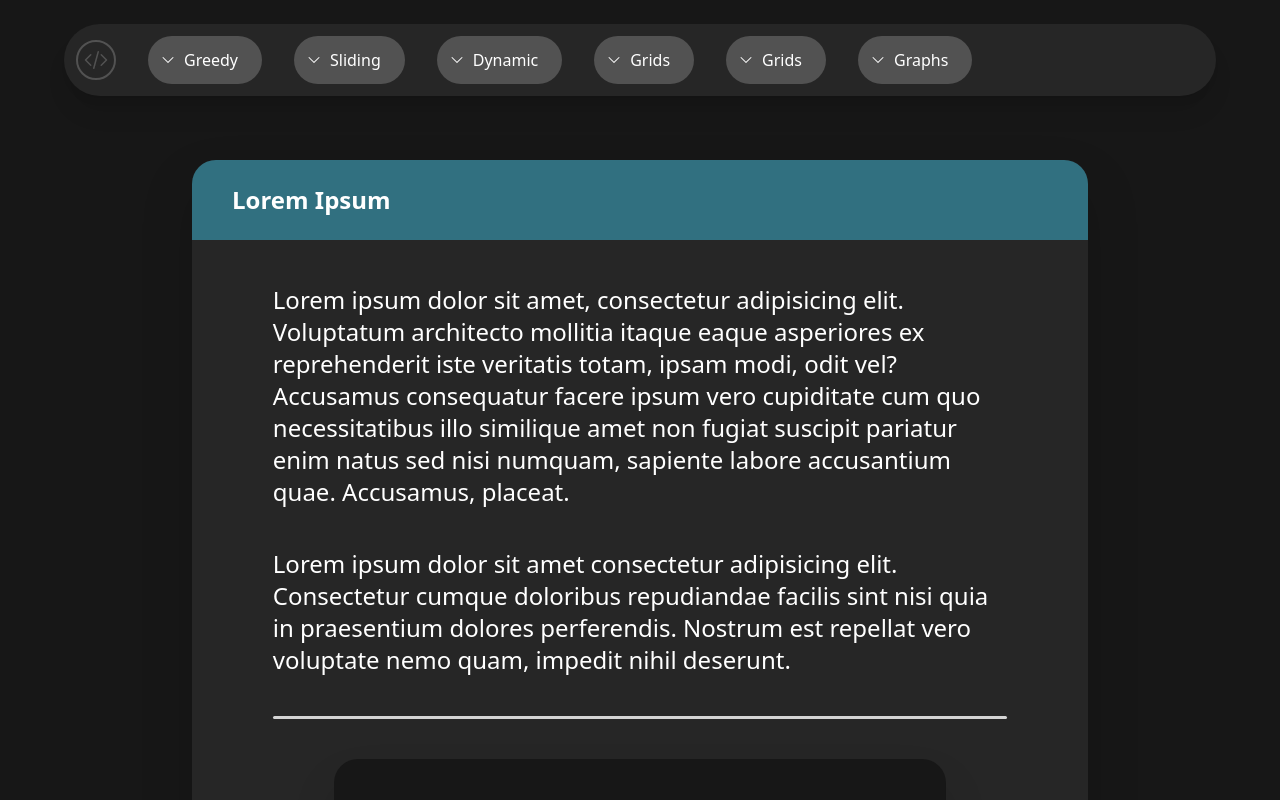
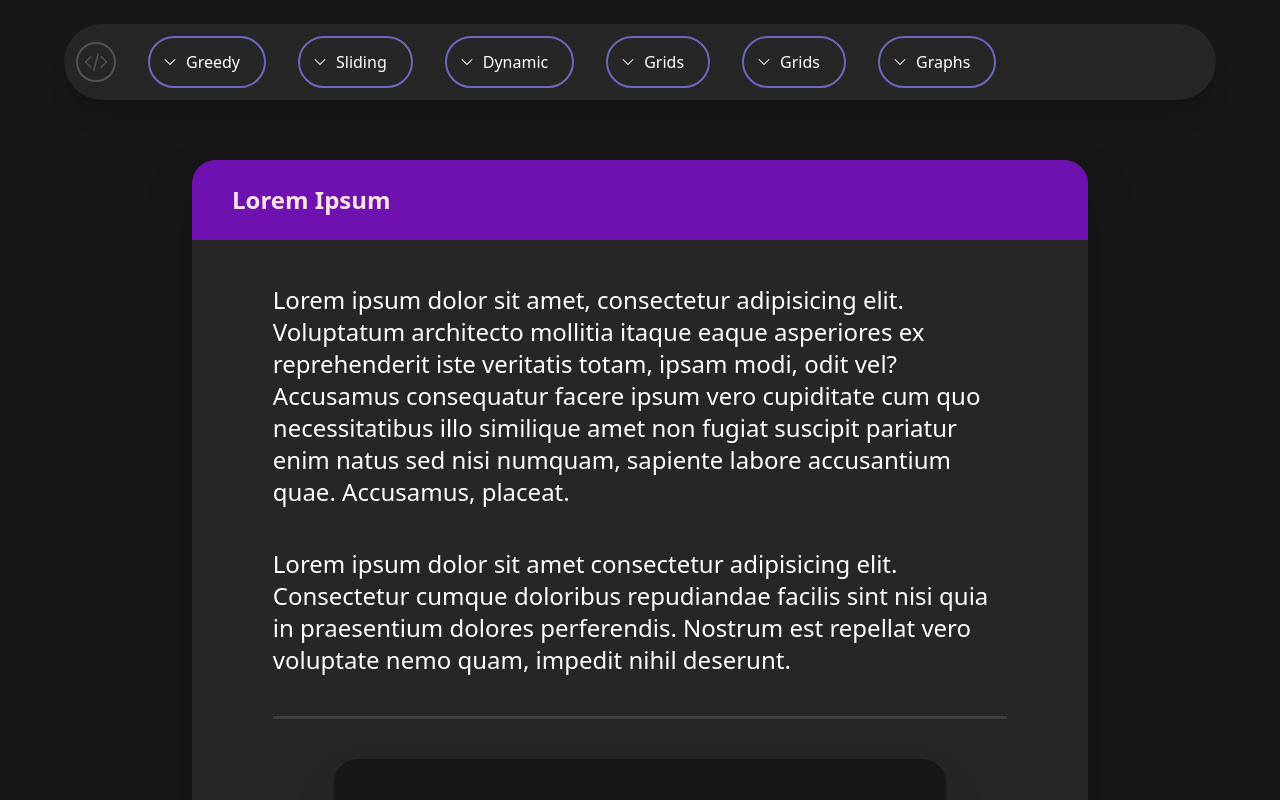
Before and after one commit to CadmusKei/ciq, a Next.js app: page / in a window 1280 px wide. Built offline with nearby package versions, Linux system fonts and the light colour scheme.

Commit message:
Pick base colours

```diff
--- a/src/app/components/Bar.js
+++ b/src/app/components/Bar.js
@@ -1,17 +1,17 @@
 import HomeButton from "./HomeButton";
 import TopicButton from "./TopicButton"
 
-export default function Bar({colour}) {
+export default function Bar({colour, topicColour}) {
     return (
         <div className={`w-[90%] top-[3%] ${colour} rounded-full shadow-xl
         absolute flex p-3 items-center justiy-start gap-8`} >
             <HomeButton/>
-            <TopicButton name="Greedy"/>
-            <TopicButton name="Sliding"/>
-            <TopicButton name="Dynamic"/>
-            <TopicButton name="Grids"/>
-            <TopicButton name="Grids"/>
-            <TopicButton name="Graphs"/>
+            <TopicButton colour={topicColour} name="Greedy"/>
+            <TopicButton colour={topicColour} name="Sliding"/>
+            <TopicButton colour={topicColour} name="Dynamic"/>
+            <TopicButton colour={topicColour} name="Grids"/>
+            <TopicButton colour={topicColour} name="Grids"/>
+            <TopicButton colour={topicColour} name="Graphs"/>
 
 
 
--- a/src/app/components/CodeCard.js
+++ b/src/app/components/CodeCard.js
@@ -12,7 +12,7 @@ export default function CodeCard({children, extras, colour, codeColour}) {
                 {children}
             </div>
 
-            <div className={`mt-auto ${colour} h-[3.5rem] w-full flex items-center p-5
+            <div className={`mt-auto ${colour} h-[4rem] w-full flex items-center p-5
              flex-row-reverse gap-3`}>
                 <PlayButton/>
             </div>
--- a/src/app/components/Divider.js
+++ b/src/app/components/Divider.js
@@ -1,6 +1,6 @@
 
-export default function Divider() {
+export default function Divider({colour}) {
     return (
-        <div className="h-[0.2rem] w-[90%] rounded-full bg-neutral-300"></div>
+        <div className={`h-[0.2rem] w-[90%] rounded-full ${colour}`}></div>
     );
 }
--- a/src/app/components/Title.js
+++ b/src/app/components/Title.js
@@ -1,9 +1,9 @@
 
-export default function Title({name, colour}) {
+export default function Title({name, colour, titleColour}) {
     return (
         <h1 className={`text-2xl w-full font-bold
             ${colour} p-3 pl-10 mt-auto min-h-20
-            flex items-center text-white`}>
+            flex items-center text-rose-100`}>
                 {name}
         </h1>
     );
--- a/src/app/components/TopicButton.js
+++ b/src/app/components/TopicButton.js
@@ -1,10 +1,10 @@
 
-export default function TopicButton({name, onClick}) {
+export default function TopicButton({name, colour, onClick}) {
 
     return (
-        <div className=" h-[90%] bg-neutral-600 rounded-4xl
+        <div className={` h-[90%] border-2 ${colour} rounded-4xl
         flex items-center justify-start p-3 gap-2 pr-6
-        text-white">
+        text-white`}>
             <svg viewBox="0 0 24 24" fill="currentColor" className="size-4">
             <path fillRule="evenodd" d="M12.53 16.28a.75.75 0 0 1-1.06 0l-7.5-7.5a.75.75 0 0 1 1.06-1.06L12 14.69l6.97-6.97a.75.75 0 1 1 1.06 1.06l-7.5 7.5Z"
              clipRule="evenodd" />
--- a/src/app/page.js
+++ b/src/app/page.js
@@ -6,11 +6,16 @@ import CalloutCard from "./components/CalloutCard"
 import Divider from "./components/Divider"
 
 
-let accent3 = "bg-[#594F4F]";
-let accent2 = "bg-[#AB59A3]";
-let accent1 = "bg-[#317080]";
+let accent2 = "border-[#6B68BD]";
+let accent1 = "bg-purple-800";
+let accent1Text = "text-white"
+
+let divColour = "bg-neutral-700"
 let calloutColour = "bg-neutral-600"
+
+let codeColour2 = "bg-neutral-700";
 let codeColour = "bg-neutral-900"
+
 let blockColour = "bg-neutral-800"
 let backgroundColour = "bg-neutral-900"
 
@@ -20,13 +25,13 @@ export default function Home() {
      ${backgroundColour}
      overflow-y-scroll`}>
 
-      <Bar colour={blockColour}/>
+      <Bar colour={blockColour} topicColour={accent2}/>
 
-      <Block extras="mt-40" name="Lorem Ipsum" colour={blockColour} headingCol={accent1}>
+      <Block extras="mt-40" name="Lorem Ipsum" colour={blockColour} headingCol={accent1} headingTextColour={accent1Text} >
         <ProblemCard> Lorem ipsum dolor sit amet, consectetur adipisicing elit. Voluptatum architecto mollitia itaque eaque asperiores ex reprehenderit iste veritatis totam, ipsam modi, odit vel? Accusamus consequatur facere ipsum vero cupiditate cum quo necessitatibus illo similique amet non fugiat suscipit pariatur enim natus sed nisi numquam, sapiente labore accusantium quae. Accusamus, placeat. </ProblemCard>
         <ProblemCard>Lorem ipsum dolor sit amet consectetur adipisicing elit. Consectetur cumque doloribus repudiandae facilis sint nisi quia in praesentium dolores perferendis. Nostrum est repellat vero voluptate nemo quam, impedit nihil deserunt.</ProblemCard>
-        <Divider/>
-        <CodeCard codeColour={codeColour} colour={accent2}>Lo incidunt molestias provident alias modi consequatur mollitia doloremque quod labore ducimus blanditiis. Animi, debitis nostrum, mollitia at culpa adipisci pariatur omnis nulla nisi excepturi iste. Inventore illo animi id maxime, voluptates, maiores totam praesentium qui, fugit aspernatur tempora! Nam exercitationem quod similique molestias et unde asperiores corporis laboriosam suscipit, pariatur accusantium in repellendus aut. Quibusdam odio nostrum deleniti nesciunt aspernatur in sapiente unde maiores, magni praesentium dolores, similique eaque nisi non. Sequi ad tempora voluptates harum quo fugit eveniet in animi ipsum molestias dignissimos eius impedit maiores laudantium voluptatum, est aliquam adipisci quis obcaecati illo, corrupti delectus esse, blanditiis reiciendis! Nulla eius debitis culpa odit aperiam autem nam quaerat, incidunt totam nobis sint alias itaque assumenda similique deleniti pariatur? Optio necessitatibus odio libero cupiditate alias molestiae voluptates magni hic consectetur. Ex sit hic quisquam magni fugit earum saepe sint, quibusdam praesentium accusamus cupiditate? Asperiores similique natus animi, id repellat corrupti.</CodeCard>
+        <Divider colour={divColour}/>
+        <CodeCard codeColour={codeColour} colour={codeColour2}>Lo incidunt molestias provident alias modi consequatur mollitia doloremque quod labore ducimus blanditiis. Animi, debitis nostrum, mollitia at culpa adipisci pariatur omnis nulla nisi excepturi iste. Inventore illo animi id maxime, voluptates, maiores totam praesentium qui, fugit aspernatur tempora! Nam exercitationem quod similique molestias et unde asperiores corporis laboriosam suscipit, pariatur accusantium in repellendus aut. Quibusdam odio nostrum deleniti nesciunt aspernatur in sapiente unde maiores, magni praesentium dolores, similique eaque nisi non. Sequi ad tempora voluptates harum quo fugit eveniet in animi ipsum molestias dignissimos eius impedit maiores laudantium voluptatum, est aliquam adipisci quis obcaecati illo, corrupti delectus esse, blanditiis reiciendis! Nulla eius debitis culpa odit aperiam autem nam quaerat, incidunt totam nobis sint alias itaque assumenda similique deleniti pariatur? Optio necessitatibus odio libero cupiditate alias molestiae voluptates magni hic consectetur. Ex sit hic quisquam magni fugit earum saepe sint, quibusdam praesentium accusamus cupiditate? Asperiores similique natus animi, id repellat corrupti.</CodeCard>
         <ProblemCard>Lorem ipsum dolor sit amet consectetur adipisicing elit. Aut praesentium deleniti atque iusto hic nisi illum sunt ea totam beatae!</ProblemCard>
         <CalloutCard colour={calloutColour} >Lorem ipsum dolor, sit amet consectetur adipisicing elit. Libero, explicabo!</CalloutCard>
         <Divider/>
@@ -38,7 +43,7 @@ export default function Home() {
         <ProblemCard> Lorem ipsum dolor sit amet, consectetur adipisicing elit. Voluptatum architecto mollitia itaque eaque asperiores ex reprehenderit iste veritatis totam, ipsam modi, odit vel? Accusamus consequatur facere ipsum vero cupiditate cum quo necessitatibus illo similique amet non fugiat suscipit pariatur enim natus sed nisi numquam, sapiente labore accusantium quae. Accusamus, placeat. </ProblemCard>
         <ProblemCard>Lorem ipsum dolor sit amet consectetur adipisicing elit. Consectetur cumque doloribus repudiandae facilis sint nisi quia in praesentium dolores perferendis. Nostrum est repellat vero voluptate nemo quam, impedit nihil deserunt.</ProblemCard>
         <Divider/>
-        <CodeCard codeColour={codeColour} colour={accent2}>Lo incidunt molestias provident alias modi consequatur mollitia doloremque quod labore ducimus blanditiis. Animi, debitis nostrum, mollitia at culpa adipisci pariatur omnis nulla nisi excepturi iste. Inventore illo animi id maxime, voluptates, maiores totam praesentium qui, fugit aspernatur tempora! Nam exercitationem quod similique molestias et unde asperiores corporis laboriosam suscipit, pariatur accusantium in repellendus aut. Quibusdam odio nostrum deleniti nesciunt aspernatur in sapiente unde maiores, magni praesentium dolores, similique eaque nisi non. Sequi ad tempora voluptates harum quo fugit eveniet in animi ipsum molestias dignissimos eius impedit maiores laudantium voluptatum, est aliquam adipisci quis obcaecati illo, corrupti delectus esse, blanditiis reiciendis! Nulla eius debitis culpa odit aperiam autem nam quaerat, incidunt totam nobis sint alias itaque assumenda similique deleniti pariatur? Optio necessitatibus odio libero cupiditate alias molestiae voluptates magni hic consectetur. Ex sit hic quisquam magni fugit earum saepe sint, quibusdam praesentium accusamus cupiditate? Asperiores similique natus animi, id repellat corrupti.</CodeCard>
+        <CodeCard codeColour={codeColour} colour={codeColour2}>Lo incidunt molestias provident alias modi consequatur mollitia doloremque quod labore ducimus blanditiis. Animi, debitis nostrum, mollitia at culpa adipisci pariatur omnis nulla nisi excepturi iste. Inventore illo animi id maxime, voluptates, maiores totam praesentium qui, fugit aspernatur tempora! Nam exercitationem quod similique molestias et unde asperiores corporis laboriosam suscipit, pariatur accusantium in repellendus aut. Quibusdam odio nostrum deleniti nesciunt aspernatur in sapiente unde maiores, magni praesentium dolores, similique eaque nisi non. Sequi ad tempora voluptates harum quo fugit eveniet in animi ipsum molestias dignissimos eius impedit maiores laudantium voluptatum, est aliquam adipisci quis obcaecati illo, corrupti delectus esse, blanditiis reiciendis! Nulla eius debitis culpa odit aperiam autem nam quaerat, incidunt totam nobis sint alias itaque assumenda similique deleniti pariatur? Optio necessitatibus odio libero cupiditate alias molestiae voluptates magni hic consectetur. Ex sit hic quisquam magni fugit earum saepe sint, quibusdam praesentium accusamus cupiditate? Asperiores similique natus animi, id repellat corrupti.</CodeCard>
         <ProblemCard>Lorem ipsum dolor sit amet consectetur adipisicing elit. Aut praesentium deleniti atque iusto hic nisi illum sunt ea totam beatae!</ProblemCard>
         <CalloutCard colour={calloutColour} >Lorem ipsum dolor, sit amet consectetur adipisicing elit. Libero, explicabo!</CalloutCard>
         <Divider/>
```
